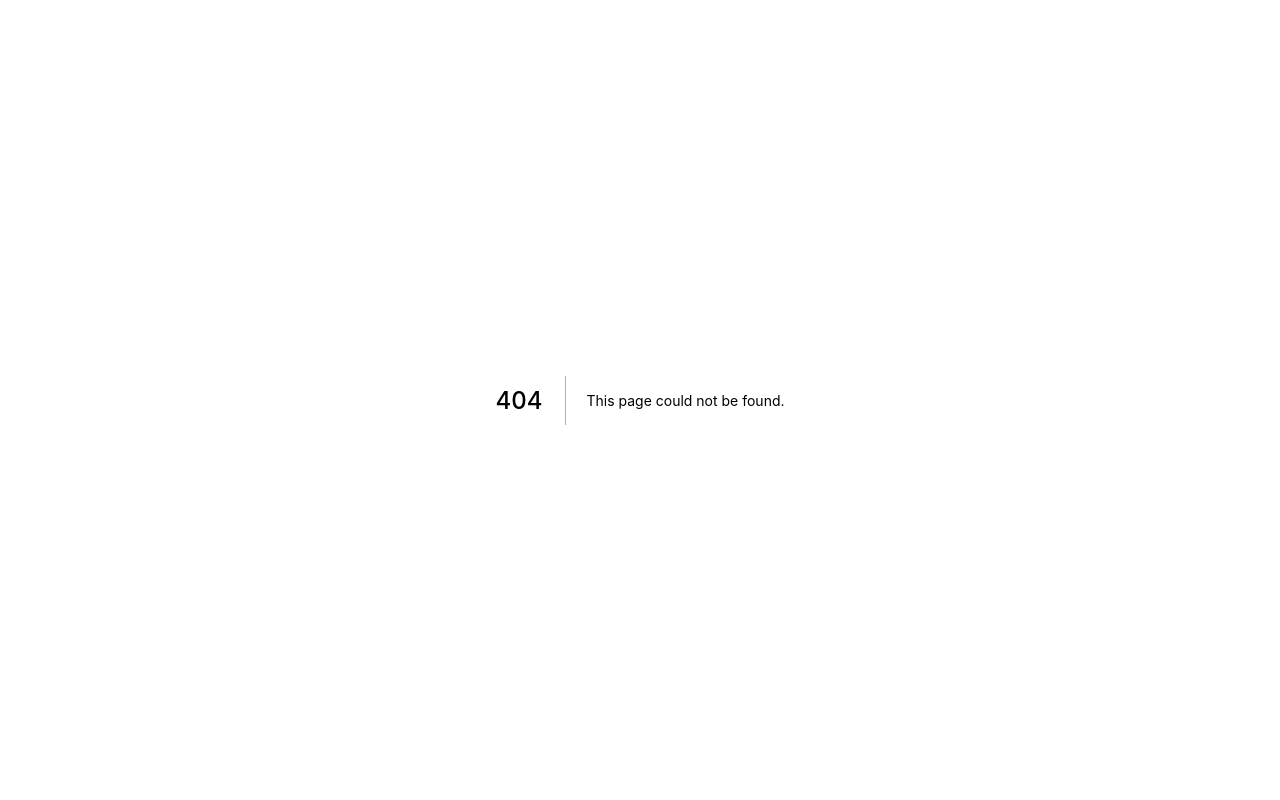
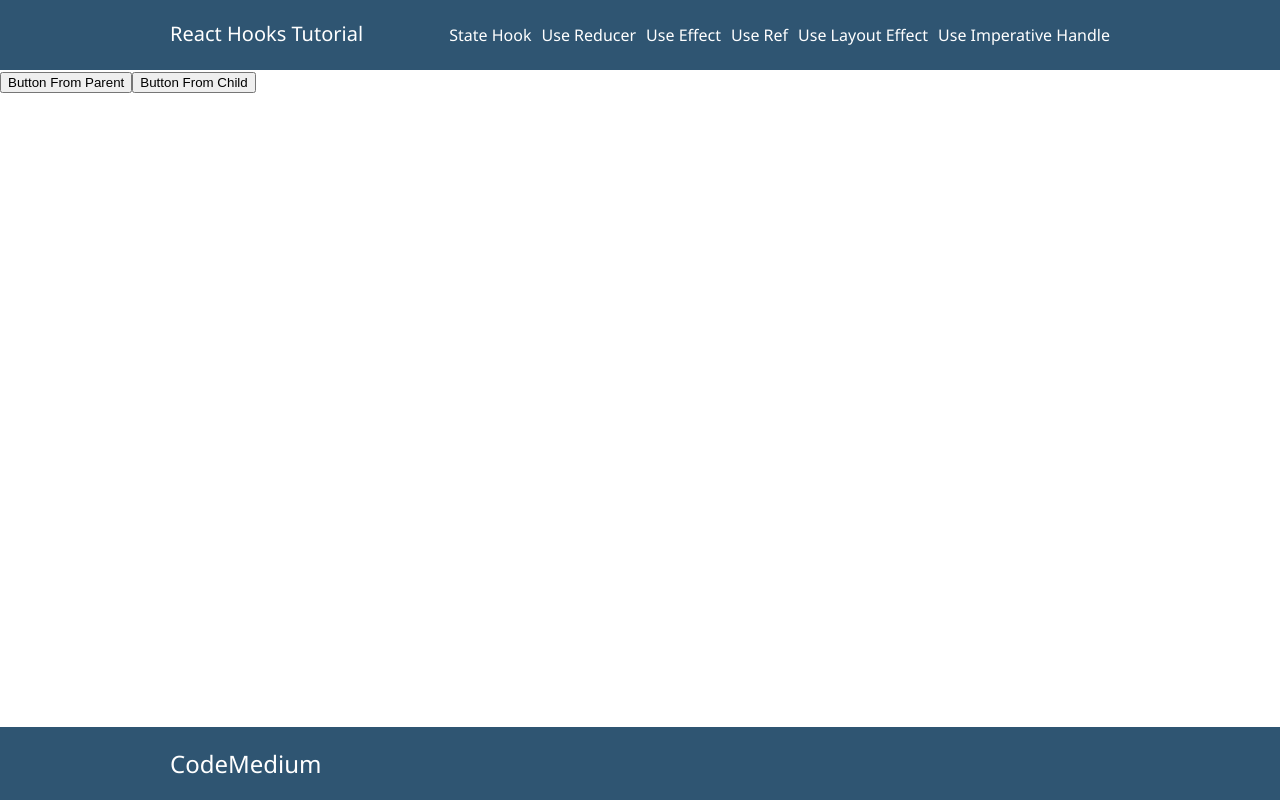
Before and after one commit to ArnasDickus/react-hooks-series, a Next.js app: page /use-imperative-handle in a window 1280 px wide. Before the commit this address had no page. Built offline with nearby package versions, Linux system fonts and the light colour scheme.

Commit message:
stashing-changes

```diff
--- a/src/components/layout/sections/header/nav-links/nav-links.ts
+++ b/src/components/layout/sections/header/nav-links/nav-links.ts
@@ -32,4 +32,9 @@ export const navLinks: INavLinks[] = [
         routeName: 'Use Layout Effect',
         routeLink: routes['use-layout-effect']
     },
+    {
+        display: true,
+        routeName: 'Use Imperative Handle',
+        routeLink: routes['use-imperative-handle']
+    },
 ]
--- /dev/null
+++ b/src/components/use-imperative-handle/button.tsx
@@ -0,0 +1,21 @@
+import React, { forwardRef, useImperativeHandle, useState } from 'react'
+
+const CustomButton = forwardRef((props, ref) => {
+  const [toggle, setToggle] = useState(false);
+
+  useImperativeHandle(ref, () => ({
+    alterToggle() {
+      setToggle(!toggle);
+    }
+  }))
+  return (
+    <>
+    <button>Button From Child</button>
+    {toggle ? <span>Toggle</span> : null}
+    </>
+  )
+})
+
+CustomButton.displayName = "CustomButton";
+
+export default CustomButton
--- /dev/null
+++ b/src/pages/use-imperative-handle/index.tsx
@@ -0,0 +1,28 @@
+import Layout from '@components/layout/layout'
+import CustomButton from '@components/use-imperative-handle/button'
+import { IHeadSeo } from '@shared/interfaces'
+import React, { useRef } from 'react'
+
+const UseImperativeHandle = () => {
+    const buttonRef = useRef<any>(null);
+    const headSeoData: IHeadSeo = {
+        title: "Use Imperative Handle",
+        content: "Use Imperative Handle",
+        description: "Training for useImperativeHandle hook"
+      }
+
+  return (
+    <Layout headSeoData={headSeoData}>
+        <button onClick={() => {
+            if(buttonRef !== null) {
+                buttonRef.current.alterToggle()
+            }}}
+            >
+            Button From Parent
+        </button>
+        <CustomButton  ref={buttonRef} />
+    </Layout>
+  )
+}
+
+export default UseImperativeHandle
--- a/src/pages/use-layout-effect/index.tsx
+++ b/src/pages/use-layout-effect/index.tsx
@@ -1,5 +1,6 @@
 
 import Layout from '@components/layout/layout'
+import WebDevExample from '@components/use-layout-effect/web-dev-example';
 import { IHeadSeo } from '@shared/interfaces'
 import React, { useEffect, useLayoutEffect, useRef } from 'react'
 import styled from 'styled-components';
@@ -29,7 +30,7 @@ const useLayoutEffectPage = () => {
         <div className="wrapper">
         <input ref={inputRef} value="Pedro"/>
         </div>
-
+      <WebDevExample />
       </ContainerUseLayoutEffectPage>
     </Layout>
   )
--- a/src/shared/routes.ts
+++ b/src/shared/routes.ts
@@ -4,5 +4,6 @@ export const routes = {
     'use-reducer': '/use-reducer',
     'use-effect': '/use-effect',
     'use-ref': '/use-ref',
-    'use-layout-effect': '/use-layout-effect'
+    'use-layout-effect': '/use-layout-effect',
+    'use-imperative-handle': '/use-imperative-handle'
 }
```
Also changed, not shown: src/components/use-layout-effect/web-dev-example.tsx (added, +25 -0 lines).
